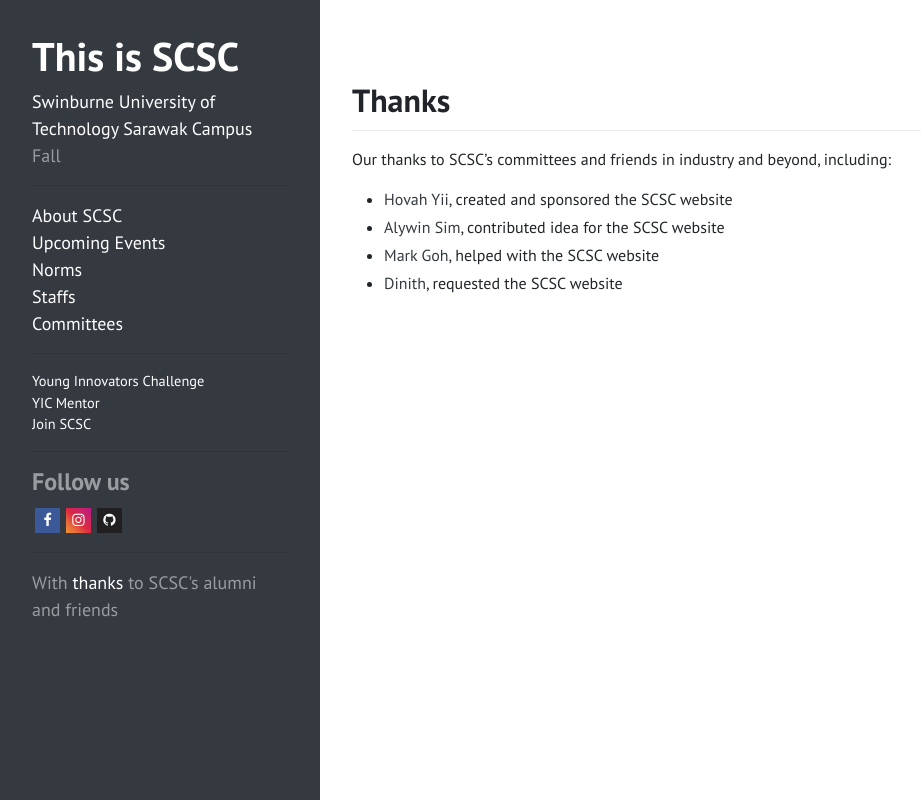
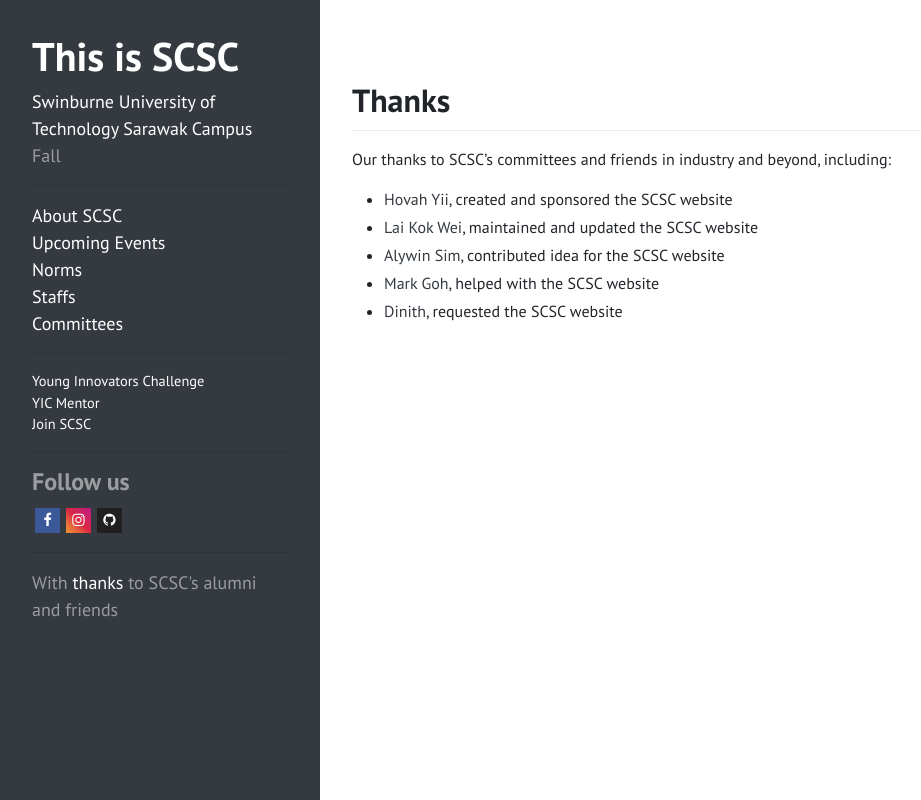
Before and after one commit to hovahyii/scsc, a Next.js app: page /thanks in a window 1280 px wide. Shown: the whole page, without its empty margins (0-921 px from the left). Built offline with nearby package versions, Linux system fonts and the light colour scheme.

Commit message:
udpate Thanks page

```diff
--- a/pages/thanks.js
+++ b/pages/thanks.js
@@ -33,6 +33,7 @@ const credits = () => {
 
               <ul>
                     <li data-marker="*"><a href="https://hovahyii.github.io/hovah.io/">Hovah Yii</a>, created and sponsored the SCSC website</li>
+                    <li data-marker="*"><a href="https://github.com/Laikokwui">Lai Kok Wei</a>, maintained and updated the SCSC website</li>
                     <li data-marker="*"><a href="https://www.facebook.com/aylwinsim.chunwei">Alywin Sim</a>, contributed idea for the SCSC website</li>
                     <li data-marker="*"><a href="https://www.facebook.com/markloveuguysnJesus">Mark Goh</a>, helped with the SCSC website</li>
                     <li data-marker="*"><a href="https://www.facebook.com/dinith.walgama">Dinith</a>, requested the SCSC website</li>
```
